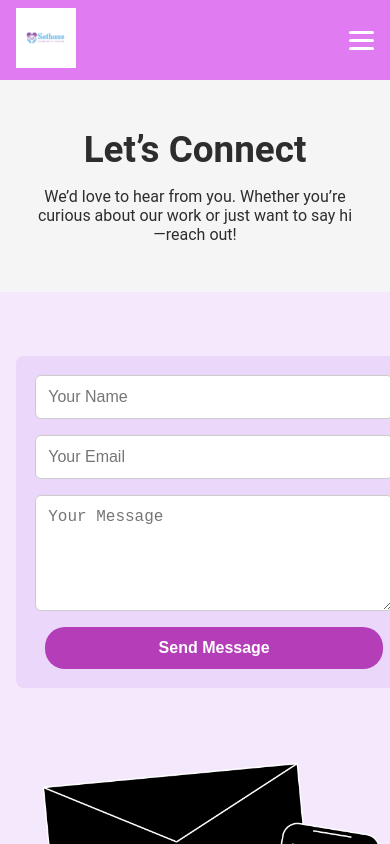
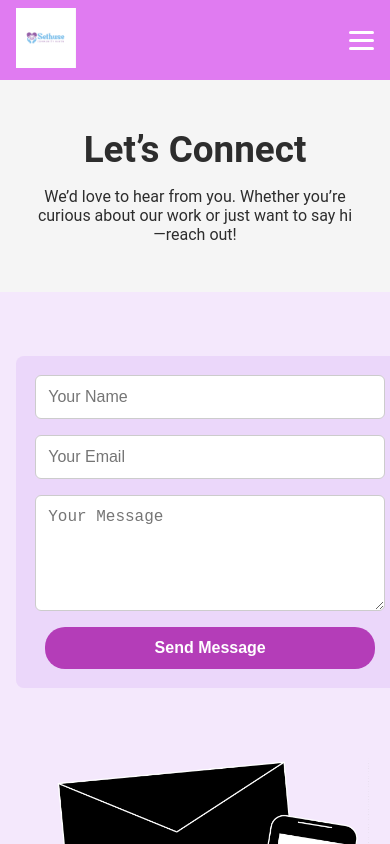
Before and after one commit to SmaSema/sethuse-website, a React (Create React App) app: page /contact in a window 390 px wide. Shown: the top 844 px of the page. Built offline with nearby package versions, Linux system fonts and the light colour scheme.

Commit message:
commit 54

```diff
--- a/src/components/ContactUs_page/ContactForm.css
+++ b/src/components/ContactUs_page/ContactForm.css
@@ -61,6 +61,7 @@
   .form-image-wrapper {
     flex-direction: column;
     align-items: center;
+    padding-right: 2.5rem;
   }
 
   .form-side-image img {
```
